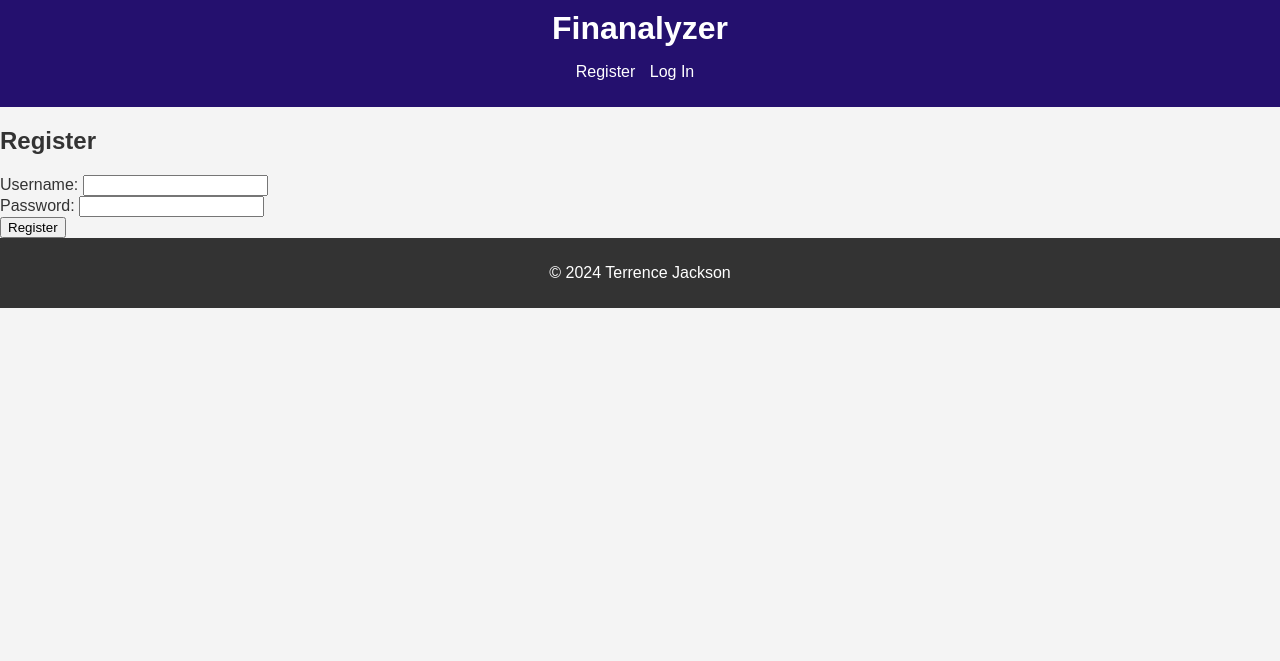
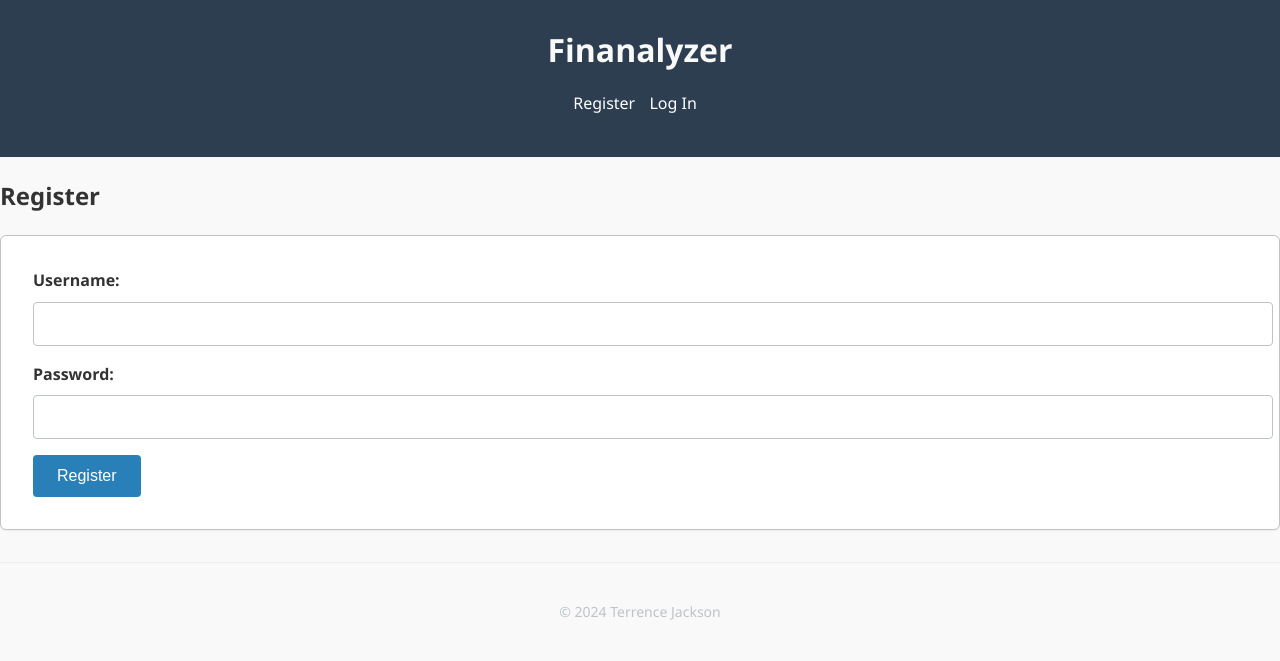
Before and after one commit to TRJackson998/finanalyzer, a Flask app: page /auth/register in a window 1280 px wide. Shown: the top 661 px of the page. Run offline with Flask 3, Linux system fonts and the light colour scheme; parts of the project's set-up code (start-up, migrations or seed data) failed here and were passed over.

Commit message:
Add button styles and fix some consistency issues

```diff
--- a/flaskapp/app/static/styles.css
+++ b/flaskapp/app/static/styles.css
@@ -1,31 +1,32 @@
-/* Reset some default styles for consistency */
+/* General Reset & Base Styles */
 body,
 html {
+  font-family: "Segoe UI", Roboto, sans-serif;
   margin: 0;
   padding: 0;
+  background-color: #f9f9f9; /* Cloud White */
+  color: #333333; /* Charcoal Gray */
+  line-height: 1.6;
 }
 
-/* Set global styles */
-body {
-  font-family: Arial, sans-serif;
-  background-color: #f4f4f4;
-  color: #333;
-}
-
+/* Container */
 .container {
   max-width: 960px;
   margin: 0 auto;
-  padding: 20px;
+  padding: 2rem;
 }
 
+/* Header */
 header {
-  background-color: #24106e;
-  color: #fff;
-  padding: 10px 0;
+  background-color: #2c3e50; /* Soft Navy */
+  color: #f9f9f9;
+  padding: 1.5rem;
+  text-align: center;
 }
 
 header h1 {
   margin: 0;
+  font-size: 2rem;
   padding: 0;
   text-align: center;
 }
@@ -56,13 +57,70 @@ nav ul li a:hover {
   margin-top: 20px;
 }
 
-footer {
-  background-color: #333;
-  color: #fff;
-  padding: 10px 0;
-  text-align: center;
+/* Buttons */
+button,
+input[type="submit"] {
+  background-color: #2980b9; /* Deep Teal */
+  color: white;
+  border: none;
+  padding: 0.75rem 1.5rem;
+  border-radius: 4px;
+  cursor: pointer;
+  font-size: 1rem;
+  transition: background-color 0.2s ease-in-out;
 }
 
+button:hover,
+input[type="submit"]:hover {
+  background-color: #1f6693; /* Darker Teal */
+}
+
+/* Forms */
+form {
+  background-color: white;
+  padding: 2rem;
+  border: 1px solid #bdc3c7; /* Light Slate Gray */
+  border-radius: 6px;
+  box-shadow: 0 1px 3px rgba(0, 0, 0, 0.05);
+  margin-bottom: 2rem;
+}
+
+label {
+  display: block;
+  margin-bottom: 0.5rem;
+  font-weight: 600;
+}
+
+input[type="text"],
+input[type="file"],
+input[type="password"],
+select {
+  width: 100%;
+  padding: 0.75rem;
+  margin-bottom: 1rem;
+  border: 1px solid #bdc3c7;
+  border-radius: 4px;
+  font-size: 1rem;
+  background-color: #ffffff;
+}
+
+/* Alerts or Highlights */
+.alert {
+  background-color: #a3d9b1; /* Soft Mint */
+  color: #2c3e50;
+  padding: 1rem;
+  border-radius: 4px;
+  margin-bottom: 1rem;
+}
+
+/* Footer */
+footer {
+  text-align: center;
+  font-size: 0.875rem;
+  color: #bdc3c7;
+  padding: 1.5rem;
+  border-top: 1px solid #eee;
+}
 /* Link Formatting */
 a {
   color: blue; /* Set the color of links to blue */
```
